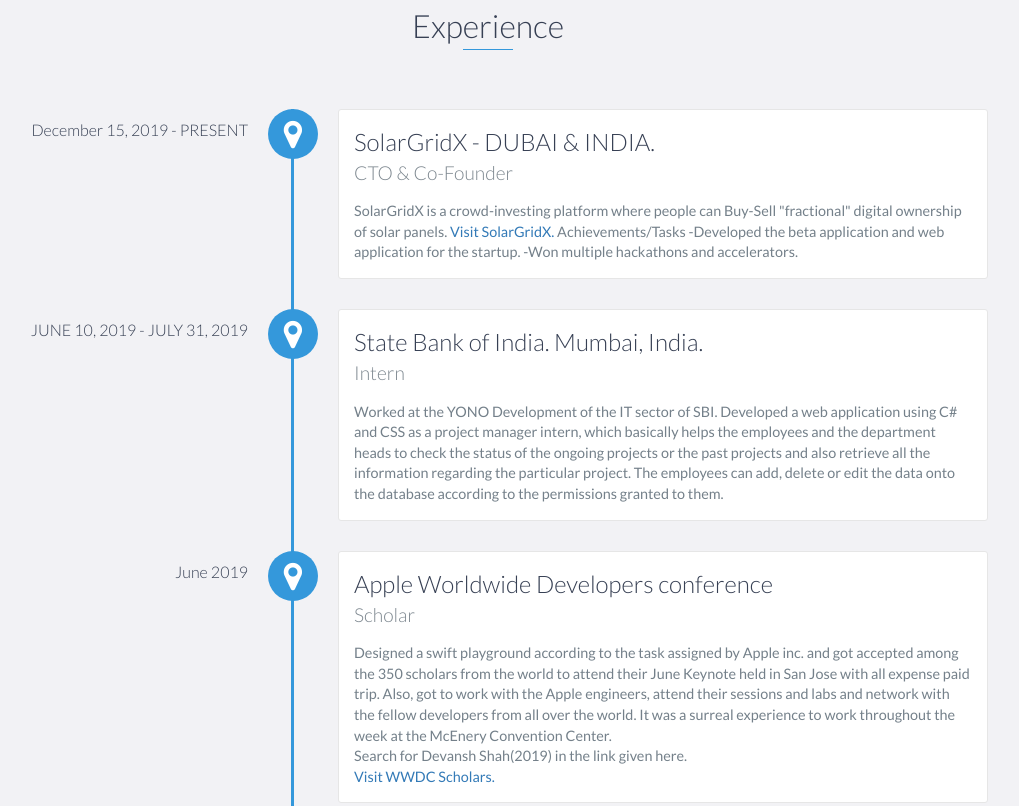
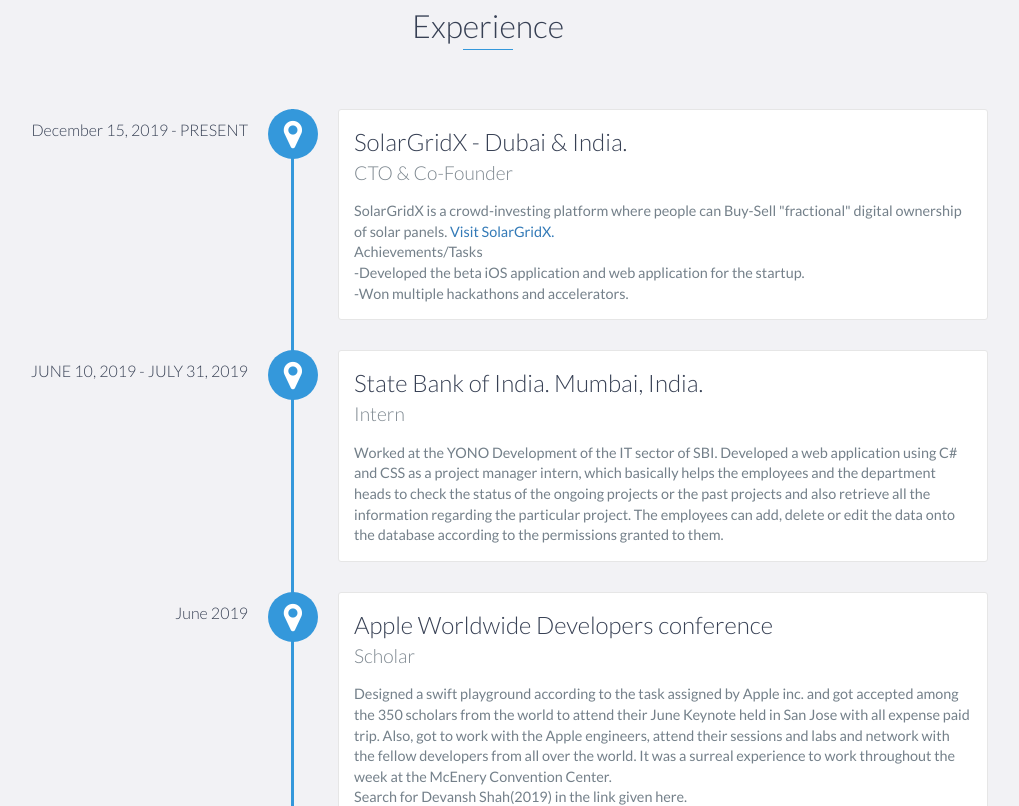
Before and after one commit to devanshmshah/devanshmadd.github.io, a website: page index.html in a window 1280 px wide. Shown: the part 1780-2586 px from the top of the page, without its empty margins (152-1171 px from the left). Drawn offline with nearby package versions, Linux system fonts and the light colour scheme.

Commit message:
Update index.html

```diff
--- a/index.html
+++ b/index.html
@@ -139,14 +139,14 @@
         <div id="experience-timeline">
 
 <div data-date="December 15, 2019 - PRESENT">
-                <h3>SolarGridX - DUBAI & INDIA.</h3>
+                <h3>SolarGridX - Dubai & India.</h3>
                 <h4>CTO & Co-Founder</h4>
                 <p>
                    	SolarGridX is a crowd-investing platform where people can Buy-Sell "fractional" digital ownership of solar panels.
 <a href="www.solargridx.org">Visit SolarGridX.</a>
-Achievements/Tasks
--Developed the beta application and web application for the startup.
--Won multiple hackathons and accelerators.
+<br/>Achievements/Tasks
+<br/>-Developed the beta iOS application and web application for the startup.
+<br/>-Won multiple hackathons and accelerators.
 
 
 	                </p>
```
